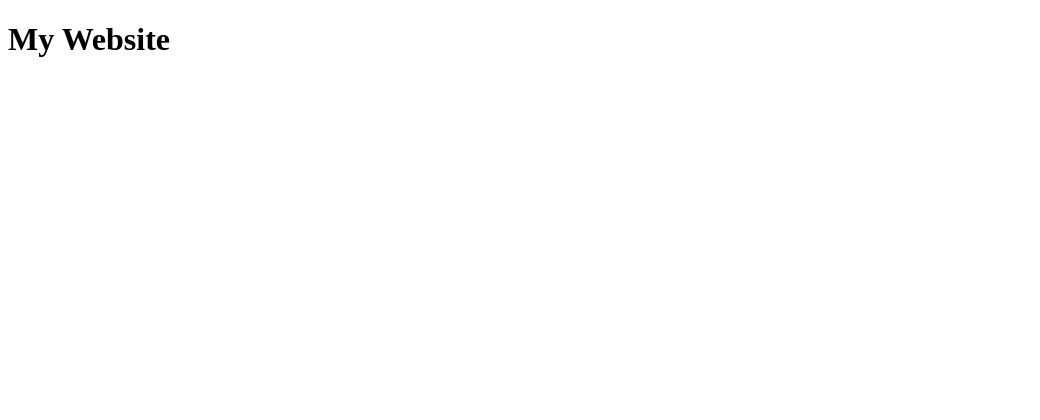
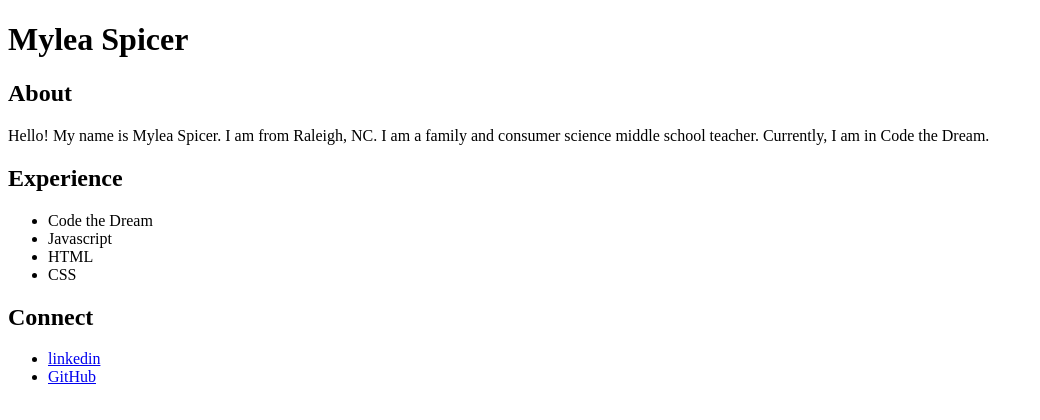
Before and after one commit to MyleaS/Mylea-Luna, a plain HTML site: page index.html in a window 1280 px wide. Shown: the whole page, without its empty margins (0-1040 px from the left). Drawn offline with Linux system fonts and the light colour scheme.

Commit message:
boilerplate and content added

```diff
--- a/index.html
+++ b/index.html
@@ -3,8 +3,42 @@
   <head>
     <meta charset="UTF-8" />
     <meta name="viewport" content="width=device-width, initial-scale=1.0" />
-    <title>Google</title>
-    <h1>My Website</h1>
+    <title>Mylea Spicer's Portfolio</title>
   </head>
-  <body></body>
+  <body>
+    <h1>Mylea Spicer</h1>
+
+    <section id="about">
+      <h2>About</h2>
+      <p>
+        Hello! My name is Mylea Spicer. I am from Raleigh, NC. I am a family and
+        consumer science middle school teacher. Currently, I am in Code the
+        Dream.
+      </p>
+    </section>
+
+    <section id="experience">
+      <h2>Experience</h2>
+      <ul>
+        <li>Code the Dream</li>
+        <li>Javascript</li>
+        <li>HTML</li>
+        <li>CSS</li>
+      </ul>
+    </section>
+
+    <section id="connect">
+      <h2>Connect</h2>
+      <ul>
+        <li>
+          <a href="https://www.linkedin.com/in/mylea-spicer-4b3a021b6/"
+            >linkedin</a
+          >
+        </li>
+        <li>
+          <a href="https://https://github.com/MyleaS/Mylea-Luna">GitHub</a>
+        </li>
+      </ul>
+    </section>
+  </body>
 </html>
```
